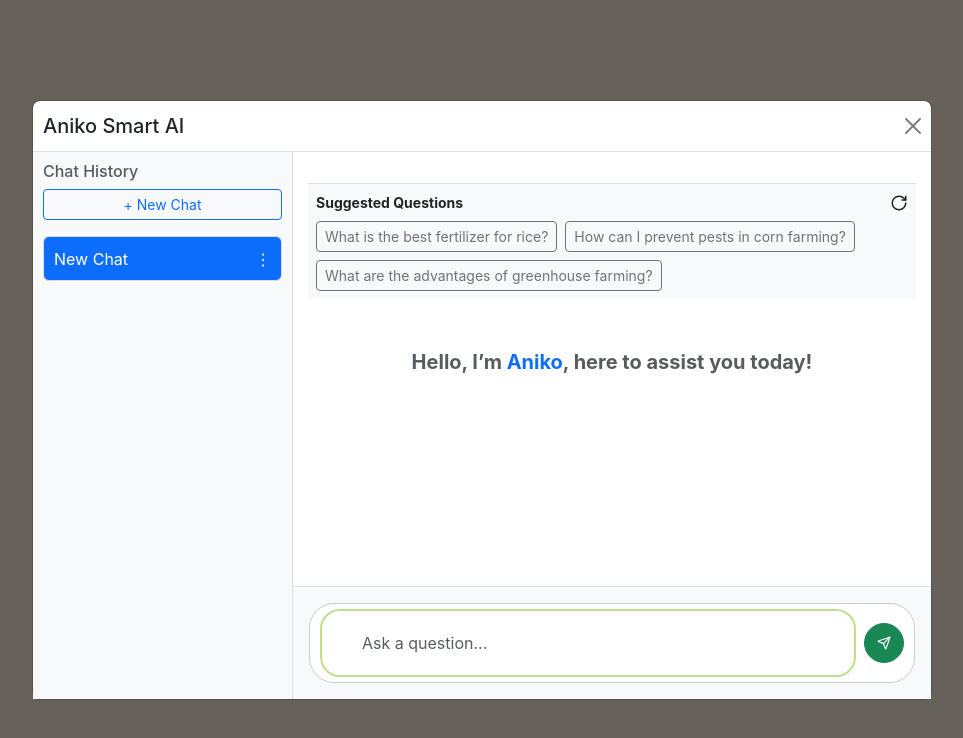
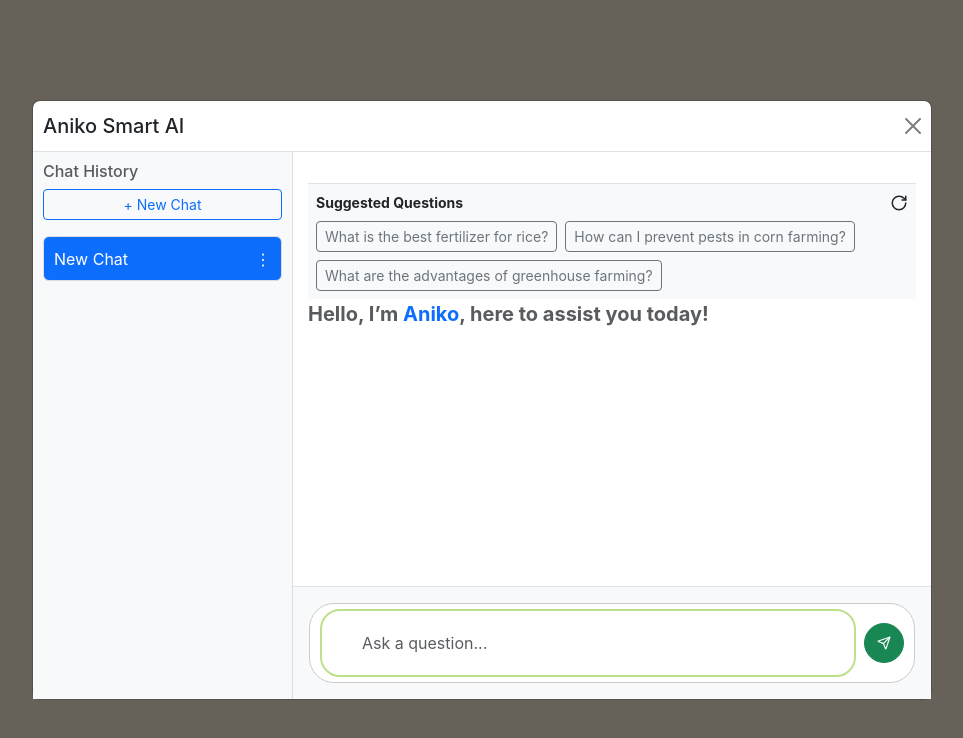
Before and after one commit to V0idStatic/Aniko-Smart-AI, a React (Create React App) app in the folder my-app/: page /chat in a window 1280 px wide. Shown: the top 738 px of the page, without its empty margins (158-1121 px from the left). Built offline with nearby package versions, Linux system fonts and the light colour scheme.

Commit message:
chatbot fix

```diff
--- a/my-app/package.json
+++ b/my-app/package.json
@@ -18,7 +18,7 @@
     "dotenv": "^17.2.2",
     "express": "^5.1.0",
     "firebase": "^12.1.0",
-    "framer-motion": "^12.23.14",
+    "framer-motion": "^12.23.16",
     "lucide-react": "^0.544.0",
     "marked": "^16.3.0",
     "node-fetch": "^3.3.2",
--- a/my-app/src/Pages/Chatbox.tsx
+++ b/my-app/src/Pages/Chatbox.tsx
@@ -524,10 +524,7 @@ const Chatbox: React.FC = () => {
                     )}
 
                   {/* Intro Message */}
-                  {showIntro &&
-                    (!activeSession?.messages.length ||
-                      activeSession.messages.length === 0) && (
-                      <div className="text-center mt-5">
+              {showIntro && (
                   <motion.div
                     initial={{ opacity: 0, y: 10 }}
                     animate={{ opacity: 1, y: 0 }}
@@ -537,8 +534,8 @@ const Chatbox: React.FC = () => {
                     Hello, I’m <span className="text-primary">Aniko</span>, here
                     to assist you today!
                   </motion.div>
-                      </div>
                 )}
+
                 </div>
 
                 {/* Input */}
```
Also changed, not shown: 1 other file (tests, documents, lock files or other folders). Lines whose indentation alone changed are shown as unchanged.
